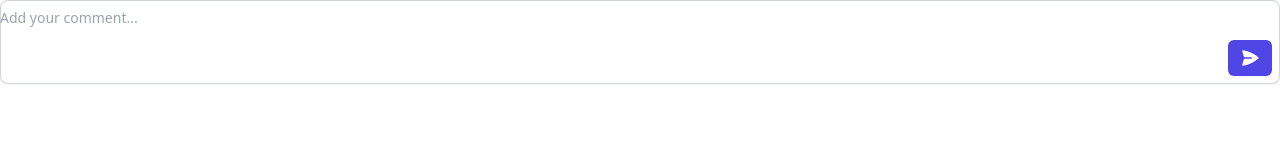
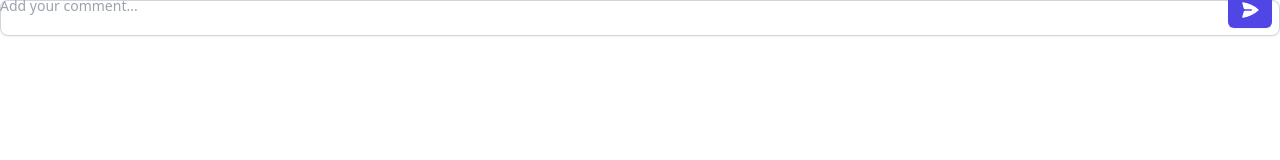
Before and after one commit to grandcanyonsmith/baby-its-cold-outside, a plain HTML site: page textAreaUserNew.html in a window 1280 px wide. Drawn offline with nearby package versions, Linux system fonts and the light colour scheme.

Commit message:
Updated textAreaUserNew.html!

```diff
--- a/textAreaUserNew.html
+++ b/textAreaUserNew.html
@@ -6,6 +6,12 @@
     <meta name="viewport" content="width=device-width, initial-scale=1.0">
     <!-- Import the Tailwind CSS Style Link -->
     <link href="https://cdn.jsdelivr.net/npm/tailwindcss@2.2.19/dist/tailwind.min.css" rel="stylesheet">
+    <style>
+        /* Custom styling to adjust the height of the textarea */
+        .textarea-half-height {
+            height: 50%; /* Reducing the height to half of its original value */
+        }
+    </style>
 </head>
 <body>
     <!-- Textarea with Tailwind CSS styling -->
@@ -13,7 +19,7 @@
         <form action="#" class="relative">
             <div class="overflow-hidden rounded-lg shadow-sm ring-1 ring-inset ring-gray-300 focus-within:ring-2 focus-within:ring-indigo-600">
                 <label for="comment" class="sr-only">Add your comment</label>
-                <textarea rows="3" name="comment" id="comment" class="block w-full resize-none border-0 bg-transparent py-1.5 text-gray-900 placeholder:text-gray-400 focus:ring-0 sm:text-sm sm:leading-6" placeholder="Add your comment..."></textarea>
+                <textarea rows="3" name="comment" id="comment" class="block w-full resize-none border-0 bg-transparent py-0.75 text-gray-900 placeholder:text-gray-400 focus:ring-0 sm:text-sm sm:leading-3 textarea-half-height" placeholder="Add your comment..."></textarea> <!-- Adjusted py-0.75 and sm:leading-3 to effectively reduce the height -->
             </div>
             <div class="absolute inset-x-0 bottom-0 flex justify-end py-2 pr-2">
                 <div class="flex-shrink-0">
```
